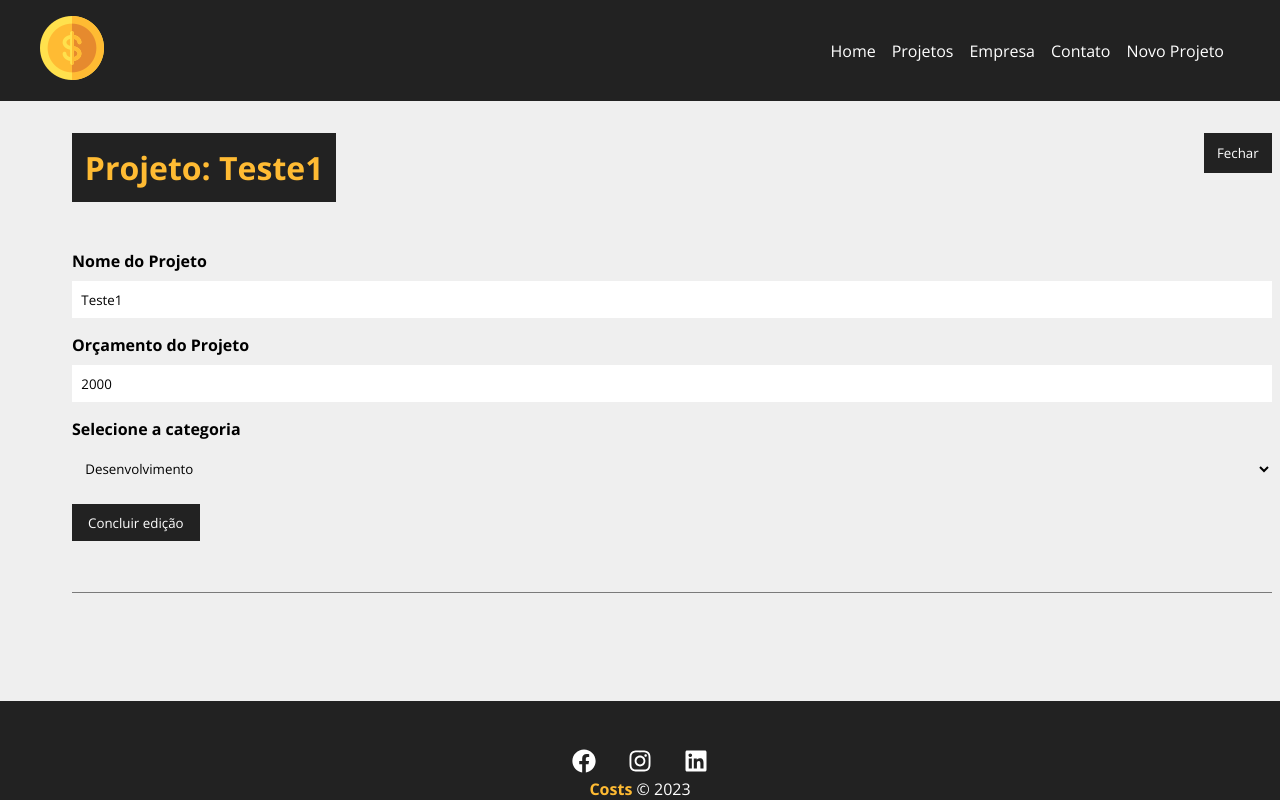
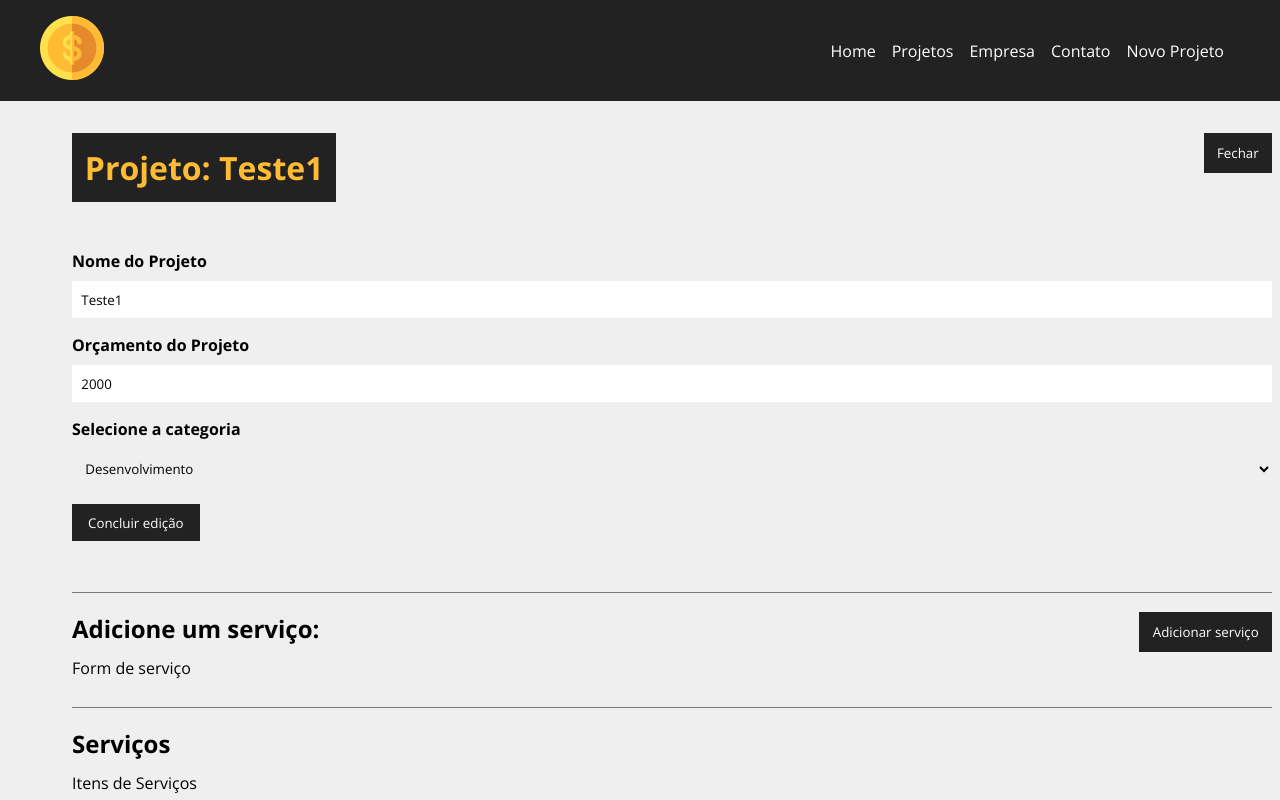
Before and after one commit to ManoeldeCastro/costs, a React (Create React App) app: page /project/1 in a window 1280 px wide. Both pictures are taken after a click on the button "Editar projeto". Shown: the top 800 px of the page. Built offline with nearby package versions, Linux system fonts and the light colour scheme; data requests are answered from the project's data file.

Commit message:
Service_Form

```diff
--- a/src/components/pages/Project.js
+++ b/src/components/pages/Project.js
@@ -13,6 +13,7 @@ function Project() {
   const { id } = useParams();
   const [project, setProject] = useState([]);
   const [showProjectForm, SetShowProjectForm] = useState(false);
+  const [showServiceForm, SetShowServiceForm] = useState(false);
   const [message, setMessage] = useState("")
   const [type, setType] = useState("")
 
@@ -33,6 +34,7 @@ function Project() {
   }, [id]);
 
   function editPost(project){
+    setMessage("")
     if(project.budget < project.cost){
       setMessage('O orçamento não pode ser menor que o custo do projeto!')
       setType("error")
@@ -61,6 +63,9 @@ function Project() {
   function toggleProjectForm() {
     SetShowProjectForm(!showProjectForm);
   }
+  function toggleServiceForm() {
+    SetShowServiceForm(!showServiceForm);
+  }
 
   return (
     <>
@@ -87,17 +92,38 @@ function Project() {
                 </div>
               ) : (
                 <div className={styles.project_info}>
-                  <ProjectForm handleSubmit={editPost} btnText="Concluir edição" projectData={project}/>
+                  <ProjectForm
+                  handleSubmit={editPost}
+                  btnText="Concluir edição"
+                  projectData={project}
+                  />
                 </div>
               )}
             </div>
+            <div className={styles.service_form_container}>
+                <h2>Adicione um serviço:</h2>
+                <button onClick={toggleServiceForm} className={styles.btn}>
+                {!showServiceForm ? "Adicionar serviço" : 'Fechar'}
+              </button>
+              <div className={styles.project_info}>
+                {showProjectForm && (
+                  <div>
+                    <p>Form de serviço</p>
+                  </div>
+                )}
+              </div>
+            </div>
+            <h2>Serviços</h2>
+            <Container customClass="start">
+              <p>Itens de Serviços</p>
+            </Container>
           </Container>
         </div>
       ) : (
         <Loading />
       )}
     </>
-  );
+  )
 }
 
 export default Project;
```
